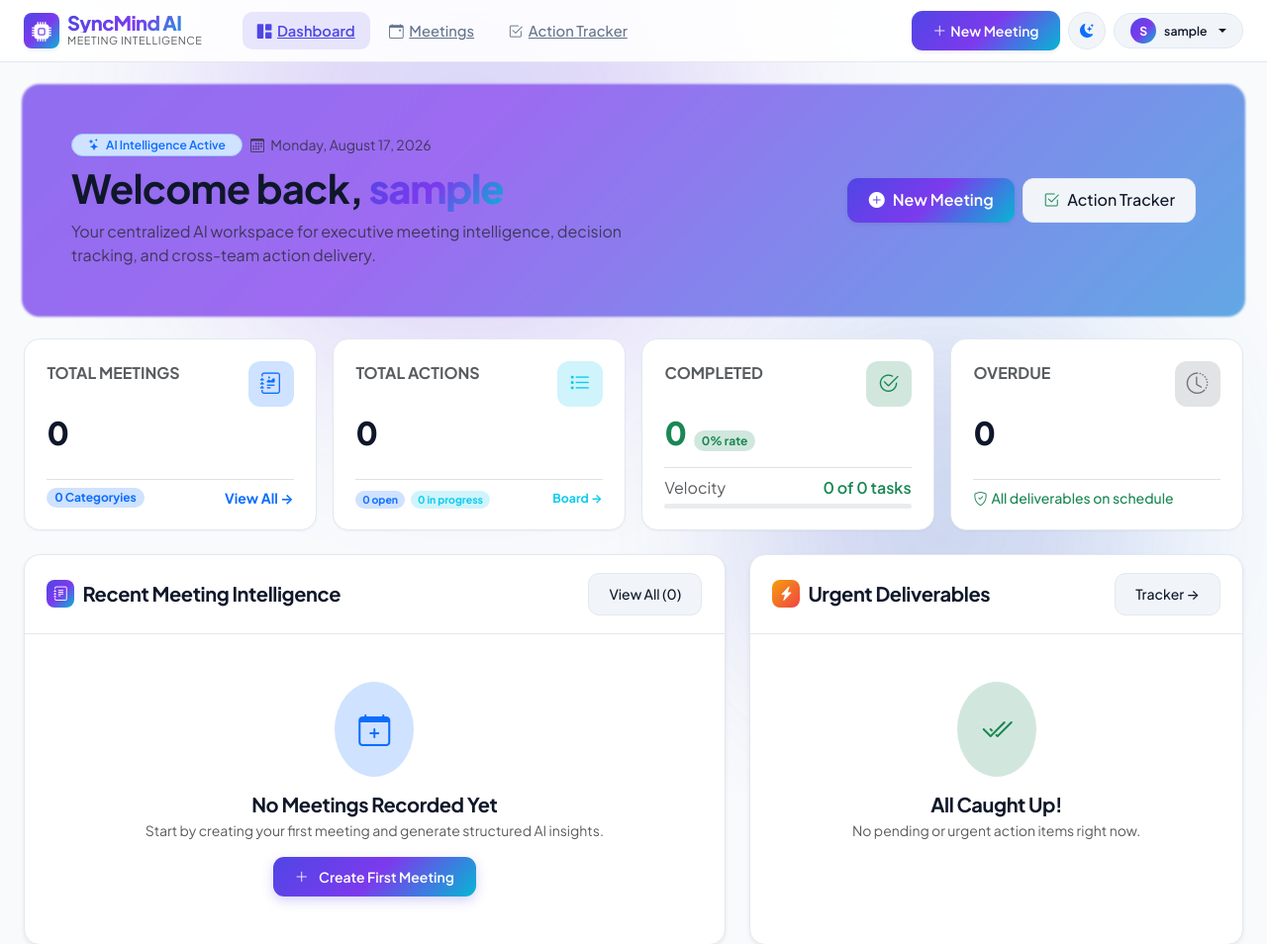
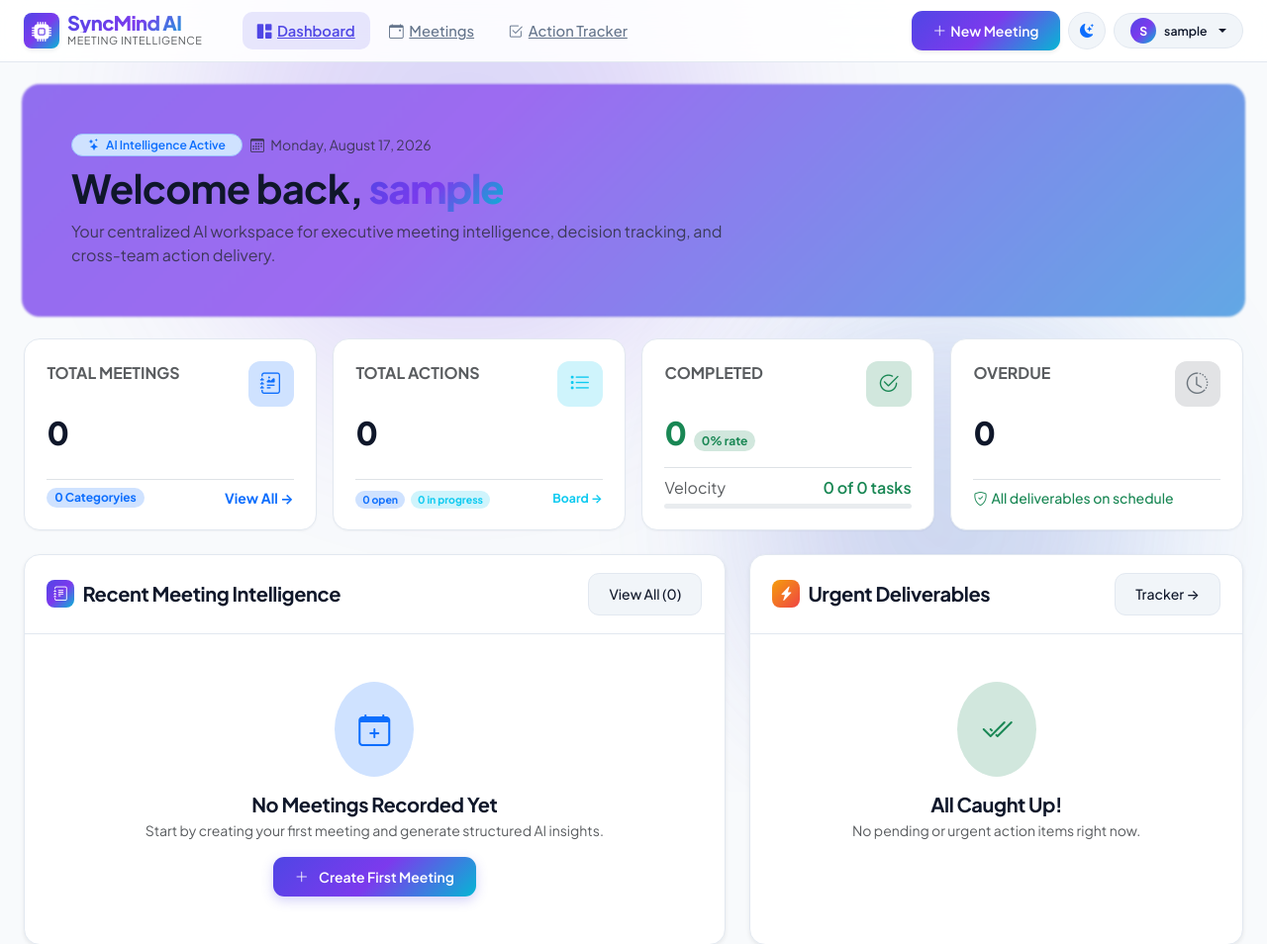
Before and after one commit to Kruti57/Zignuts_project_demo, a Django app: page / in a window 1280 px wide. Shown: the top 954 px of the page at 99% size. Run offline with Django 4.2, Linux system fonts and the light colour scheme; the visitor is signed in with stand-in values (Sample User, id 1); data that the repository does not hold is empty; some libraries are stand-ins or nearby versions.

Commit message:
Remove action buttons from dashboard welcome banner

```diff
--- a/templates/dashboard.html
+++ b/templates/dashboard.html
@@ -18,18 +18,9 @@
             <span class="text-muted small"><i class="bi bi-calendar3 me-1"></i> {{ today|date:"l, F j, Y" }}</span>
           </div>
           <h1 class="fw-bold mb-2 display-6">Welcome back, <span class="brand-gradient-text">{{ user.username }}</span></h1>
-          <p class="text-muted mb-0" style="max-width: 620px;">
+          <p class="text-muted mb-0" style="max-width: 680px;">
             Your centralized AI workspace for executive meeting intelligence, decision tracking, and cross-team action delivery.
           </p>
-        </div>
-
-        <div class="d-flex flex-wrap gap-2">
-          <a href="{% url 'meeting_create' %}" class="btn btn-primary-gradient d-flex align-items-center gap-2 shadow-sm btn-hover-effect">
-            <i class="bi bi-plus-circle-fill"></i> New Meeting
-          </a>
-          <a href="{% url 'action_tracker' %}" class="btn btn-secondary-custom d-flex align-items-center gap-2 btn-hover-effect">
-            <i class="bi bi-check2-square text-success"></i> Action Tracker
-          </a>
         </div>
       </div>
     </div>
```
